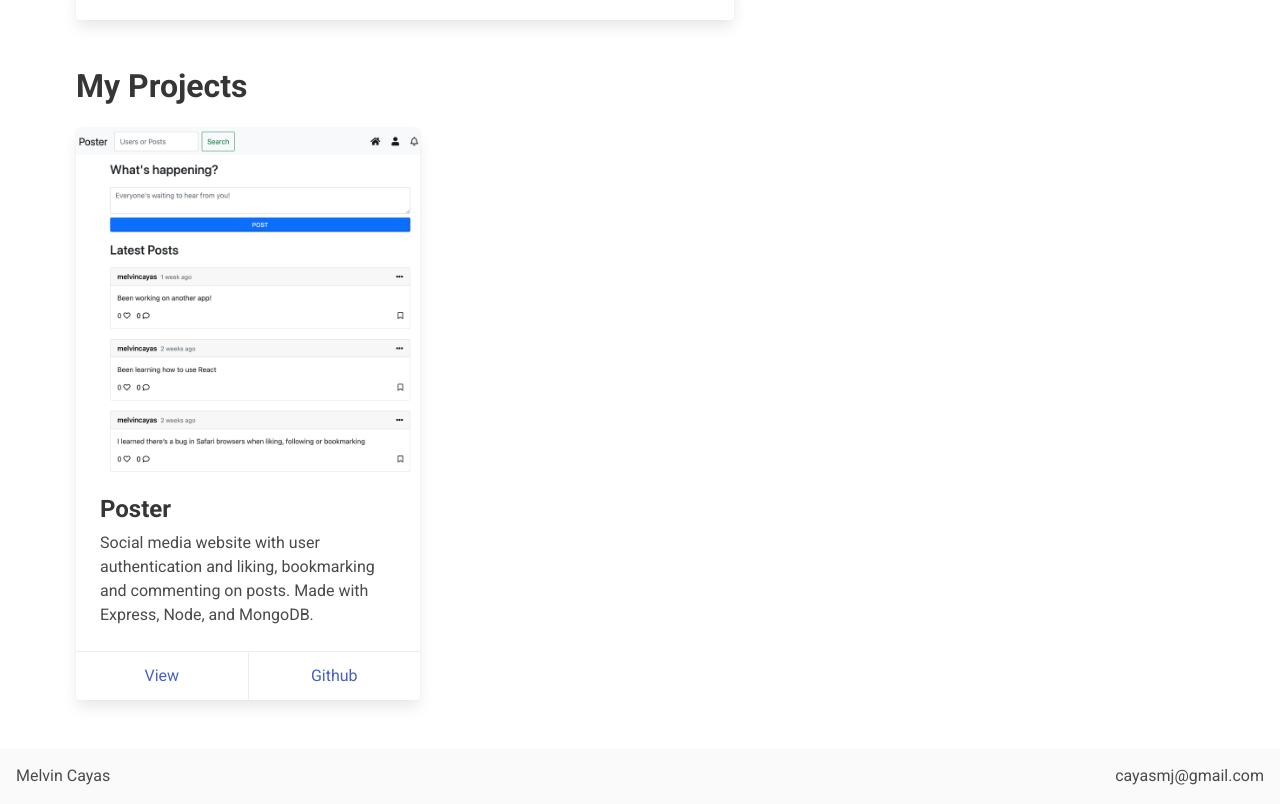
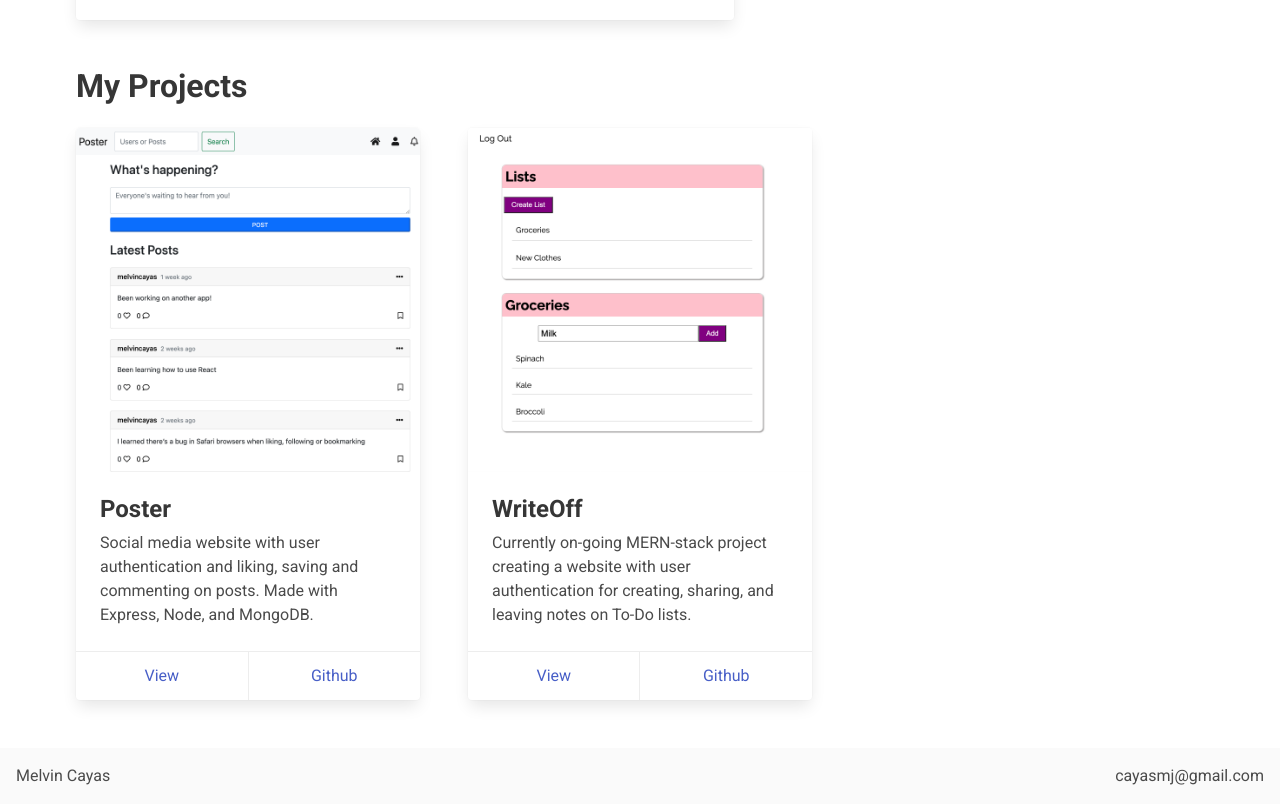
Before and after one commit to melvincayas/personal-website, a React (Create React App) app: page / in a window 1280 px wide. Shown: the part 450-1254 px from the top of the page. Built offline with nearby package versions, Linux system fonts and the light colour scheme.

Commit message:
Added new project & link style on Cards

```diff
--- a/src/components/Home/Projects/Projects.js
+++ b/src/components/Home/Projects/Projects.js
@@ -1,6 +1,7 @@
 import { Fragment } from "react";
 import Card from "../../UI/Card";
 import poster from "../../../assets/poster.png";
+import writeoff from "../../../assets/writeoff.png";
 
 const Projects = () => {
 	const projects = [
@@ -9,9 +10,18 @@ const Projects = () => {
 			img: poster,
 			alt: "Social media website",
 			content:
-				"Social media website with user authentication and liking, bookmarking and commenting on posts. Made with Express, Node, and MongoDB.",
+				"Social media website with user authentication and liking, saving and commenting on posts. Made with Express, Node, and MongoDB.",
 			href: "https://my-poster-app.herokuapp.com/",
 			github: "https://github.com/melvincayas/Poster-App",
+		},
+		{
+			title: "WriteOff",
+			img: writeoff,
+			alt: "To-Do List",
+			content:
+				"Currently on-going MERN-stack project creating a website with user authentication for creating, sharing, and leaving notes on To-Do lists.",
+			href: "",
+			github: "https://github.com/melvincayas/todo",
 		},
 	];
 
--- a/src/components/UI/Card.js
+++ b/src/components/UI/Card.js
@@ -24,7 +24,7 @@ const Card = ({ project }) => {
 				</div>
 				<div className="card-footer">
 					<a
-						className="card-footer-item"
+						className={`card-footer-item ${classes["card-links"]}`}
 						href={project.href}
 						target="_blank"
 						rel="noreferrer noopener"
@@ -32,7 +32,7 @@ const Card = ({ project }) => {
 						View
 					</a>
 					<a
-						className="card-footer-item"
+						className={`card-footer-item ${classes["card-links"]}`}
 						href={project.github}
 						target="_blank"
 						rel="noreferrer noopener"
--- a/src/components/UI/Card.module.css
+++ b/src/components/UI/Card.module.css
@@ -12,6 +12,7 @@
 
 .increase-size {
 	transition: 0.2s ease-in-out;
+	height: 100%;
 }
 
 .increase-size:hover {
@@ -33,3 +34,8 @@
 	transform: translate(-50%, -50%);
 	text-align: center;
 }
+
+.card-links:hover {
+	background-color: #405de6;
+	color: white;
+}
```
Also changed, not shown: src/assets/poster.jpg (deleted), src/assets/writeoff.png (added).
